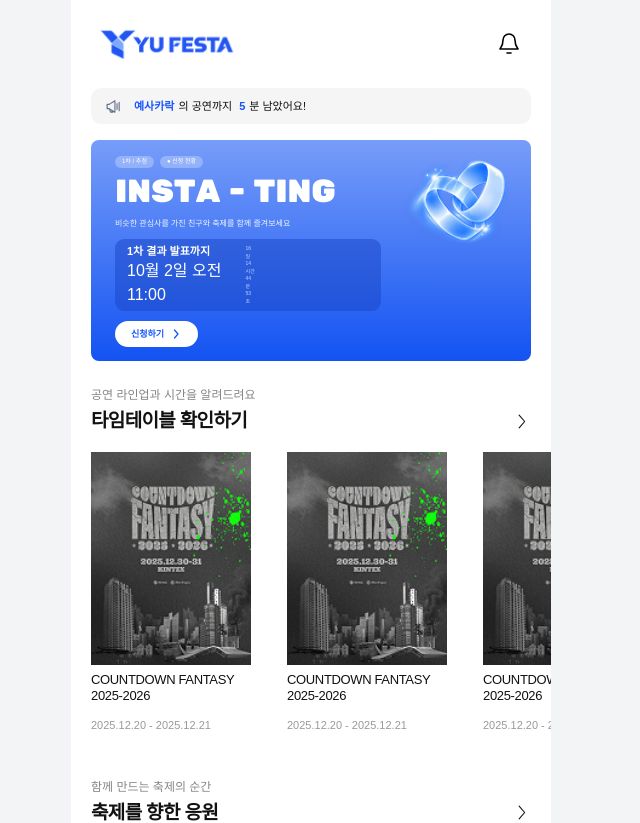
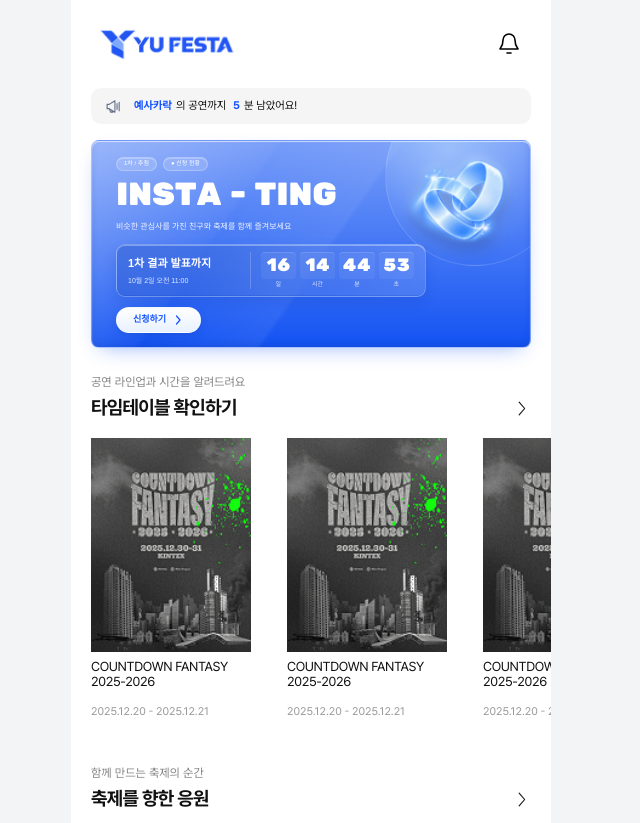
Before and after one commit to yu-festa/yufesta_Web, a React (Vite) app: page / in a window 1280 px wide. Shown: the top 823 px of the page, without its empty margins (329-969 px from the left). Built offline with nearby package versions, Linux system fonts and the light colour scheme.

Commit message:
style: 배너 유리 질감과 입체 숫자 전환 효과 적용

```diff
--- a/src/pages/Main.css
+++ b/src/pages/Main.css
@@ -15,7 +15,7 @@
 
 .home-logo { width: 176px; height: 64px; object-fit: contain; margin-left: -12px; }
 .home-icon-button { display: grid; place-items: center; width: 44px; height: 44px; flex-shrink: 0; border-radius: 50%; cursor: pointer; }
-.home-page { container-type: inline-size; color: #111; padding-bottom: 20px; font-family: Arial, 'Apple SD Gothic Neo', 'Malgun Gothic', sans-serif; }
+.home-page { container-type: inline-size; color: #111; padding-bottom: 20px; }
 .home-page button { cursor: pointer; }
 .home-page button:focus-visible, .home-header button:focus-visible, .home-performances:focus-visible { outline: 2px solid #1554ff; outline-offset: 4px; }
 .home-notice { display: flex; align-items: center; gap: 12px; min-height: 36px; padding: 9px 14px; border-radius: 10px; background: #f5f5f5; }
@@ -24,20 +24,23 @@
 .home-notice strong { color: #1554ff; margin-right: 4px; font-weight: 700; }
 .home-notice strong + strong { margin-left: 4px; }
 
-.instating-banner { position: relative; isolation: isolate; margin-top: 16px; padding: 16px 24px 14px; min-height: 168px; border-radius: 8px; overflow: hidden; color: #fff; background: linear-gradient(180deg, #779df9 0%, #1353f2 100%); }
+.instating-banner { position: relative; isolation: isolate; margin-top: 16px; padding: 16px 24px 14px; min-height: 168px; border: 1px solid #ffffff66; border-radius: 8px; overflow: hidden; color: #fff; font-family: Arial, 'Apple SD Gothic Neo', 'Malgun Gothic', sans-serif; background: linear-gradient(180deg, #779df9 0%, #1353f2 100%); box-shadow: inset 0 1px 1px #ffffffa6, inset 0 -3px 6px #0b36b044, 0 8px 20px -10px #1353f27a; }
+.instating-banner::before { content: ''; position: absolute; z-index: -1; inset: 0; pointer-events: none; background: linear-gradient(125deg, #ffffff42 0%, #ffffff09 32%, transparent 33%, #ffffff10 53%, transparent 54%); }
+.instating-banner::after { content: ''; position: absolute; z-index: -1; width: 180px; height: 180px; top: -55px; right: -35px; border: 1px solid #ffffff24; border-radius: 50%; background: radial-gradient(circle at 35% 35%, #d7f6ff66, #b2d9ff15 52%, transparent 70%); pointer-events: none; }
 .instating-tags { display: flex; gap: 6px; font-size: 6px; line-height: 1.6; }
-.instating-tags span { padding: 1px 7px; border-radius: 20px; background: #ffffff45; }
+.instating-tags span { padding: 1px 7px; border: 1px solid #ffffff40; border-radius: 20px; background: #ffffff25; box-shadow: inset 0 1px 0 #ffffff45; backdrop-filter: blur(8px); -webkit-backdrop-filter: blur(8px); }
 .instating-banner h2 { position: relative; width: max-content; max-width: 100%; margin-top: 4px; font-family: 'Rubik One', sans-serif; font-size: clamp(20px, 8cqw, 32px); font-weight: 400; line-height: 1.3; letter-spacing: -.4px; white-space: nowrap; }
 .instating-description { position: relative; max-width: 76%; margin-top: 5px; font-size: clamp(6px, 1.9cqw, 8px); line-height: 1.6; color: #f1f6ff; }
-.instating-ring { position: absolute; z-index: -1; top: 16px; right: 13px; width: 27%; height: auto; object-fit: contain; }
-.instating-countdown { display: flex; align-items: center; width: 74%; max-width: 266px; min-height: 32px; margin-top: 8px; padding: 4px 12px; border-radius: 9px; background: #1744c17a; }
-.instating-countdown > div { width: 49%; flex-shrink: 0; }
-.instating-countdown strong { display: block; font-size: clamp(8px, 2.6cqw, 11px); font-weight: 600; }
-.instating-countdown span { display: block; font-size: 5px; color: #c5d7ff; }
-.instating-countdown p { display: flex; flex: 1; justify-content: space-around; align-items: center; border-left: 1px solid #ffffff21; padding-left: 8px; font-size: clamp(13px, 5cqw, 20px); line-height: 1; font-family: 'Rubik One', sans-serif; }
-.instating-countdown b { font-weight: 400; }
-.instating-countdown i { font-size: 7px; font-style: normal; opacity: .45; }
-.instating-apply { display: flex; align-items: center; gap: 6px; min-height: 26px; margin-top: 10px; padding: 5px 16px; border-radius: 20px; color: #1554ff; background: #fff; font-size: 9px; font-weight: 700; }
+.instating-ring { position: absolute; z-index: -1; top: 16px; right: 13px; width: 27%; height: auto; object-fit: contain; filter: drop-shadow(0 10px 7px #08267d55) drop-shadow(0 -2px 5px #e3ffff55); animation: ring-float 5s ease-in-out infinite; }
+.instating-countdown { display: grid; grid-template-columns: minmax(0, .95fr) minmax(0, 1.4fr); align-items: center; gap: 10px; width: min(100%, 310px); min-height: 53px; margin-top: 10px; padding: 7px 11px; border: 1px solid #c4ddff66; border-radius: 9px; background: linear-gradient(115deg, #1644b94d, #ffffff24); box-shadow: inset 0 1px 0 #ffffff55, inset 0 -1px 0 #1538a02b, 0 5px 12px #0e329d26; backdrop-filter: blur(12px); -webkit-backdrop-filter: blur(12px); }
+.countdown-caption strong { display: block; font-size: clamp(8px, 2.6cqw, 11px); font-weight: 600; }
+.countdown-caption time { display: block; margin-top: 4px; font-size: 7px; line-height: 1.4; color: #e2edff; }
+.countdown-units { display: grid; grid-template-columns: repeat(4, minmax(0, 1fr)); gap: 4px; border-left: 1px solid #ffffff33; padding-left: 10px; }
+.countdown-unit { min-width: 0; text-align: center; }
+.countdown-number { display: block; perspective: 180px; overflow: hidden; border-radius: 4px; background: #ffffff0f; box-shadow: inset 0 1px 0 #ffffff21; }
+.countdown-number b { display: block; padding-block: 2px; font-family: 'Rubik One', sans-serif; font-size: clamp(13px, 4.3cqw, 18px); font-weight: 400; line-height: 1.3; font-variant-numeric: tabular-nums; animation: countdown-flip .38s cubic-bezier(.2, .7, .3, 1) both; }
+.countdown-label { display: block; margin-top: 2px; font-size: 6px; line-height: 1.3; color: #e2edff; }
+.instating-apply { display: flex; align-items: center; gap: 6px; min-height: 26px; margin-top: 10px; padding: 5px 16px; border: 1px solid #ffffffb3; border-radius: 20px; color: #1554ff; background: linear-gradient(180deg, #fff, #e8f1ff); box-shadow: inset 0 1px 0 #fff, 0 3px 7px #123dab33; font-size: 9px; font-weight: 700; }
 .instating-apply svg { width: 12px; height: 12px; stroke-width: 2.5; }
 
 .home-timetable { margin-top: 25px; }
@@ -74,9 +77,24 @@
 
 @container (max-width: 320px) {
   .instating-banner { padding-inline: 16px; }
-  .instating-countdown { width: 80%; padding-inline: 8px; }
+  .instating-countdown { width: 100%; padding-inline: 8px; gap: 6px; }
+  .countdown-units { padding-left: 6px; gap: 3px; }
   .home-shortcut { grid-template-columns: 23px minmax(0, 1fr) 62px; gap: 8px; padding-inline: 14px; }
   .home-shortcut img { width: 62px; height: 68px; }
   .home-shortcut h2 { font-size: 18px; }
   .home-performances { gap: 24px; }
 }
+
+@keyframes countdown-flip {
+  from { opacity: .3; transform: translateY(-5px) rotateX(55deg); }
+  to { opacity: 1; transform: translateY(0) rotateX(0); }
+}
+
+@keyframes ring-float {
+  0%, 100% { transform: translateY(0) rotate(-2deg); }
+  50% { transform: translateY(-4px) rotate(2deg); }
+}
+
+@media (prefers-reduced-motion: reduce) {
+  .countdown-number b, .instating-ring { animation: none; }
+}
```
